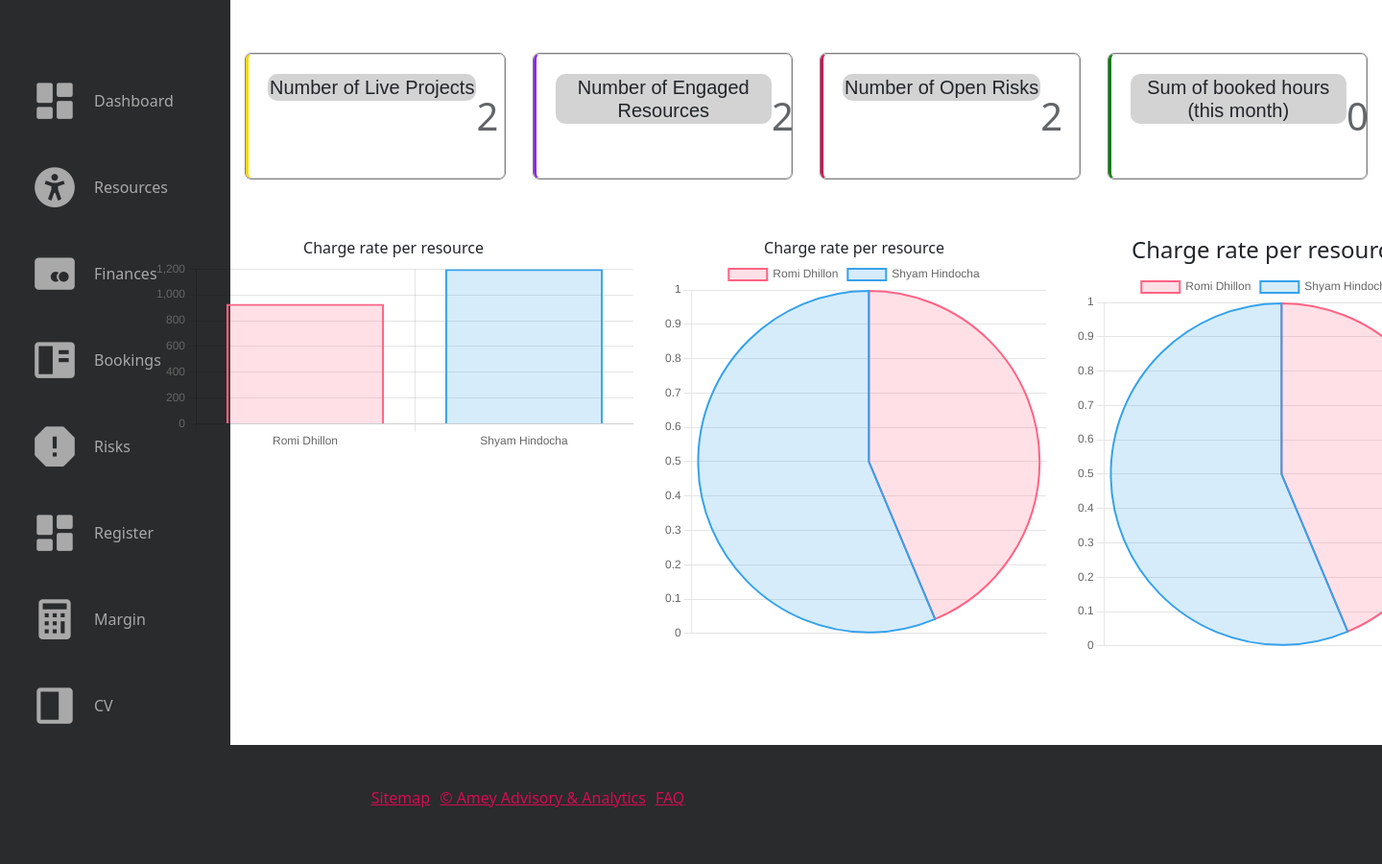
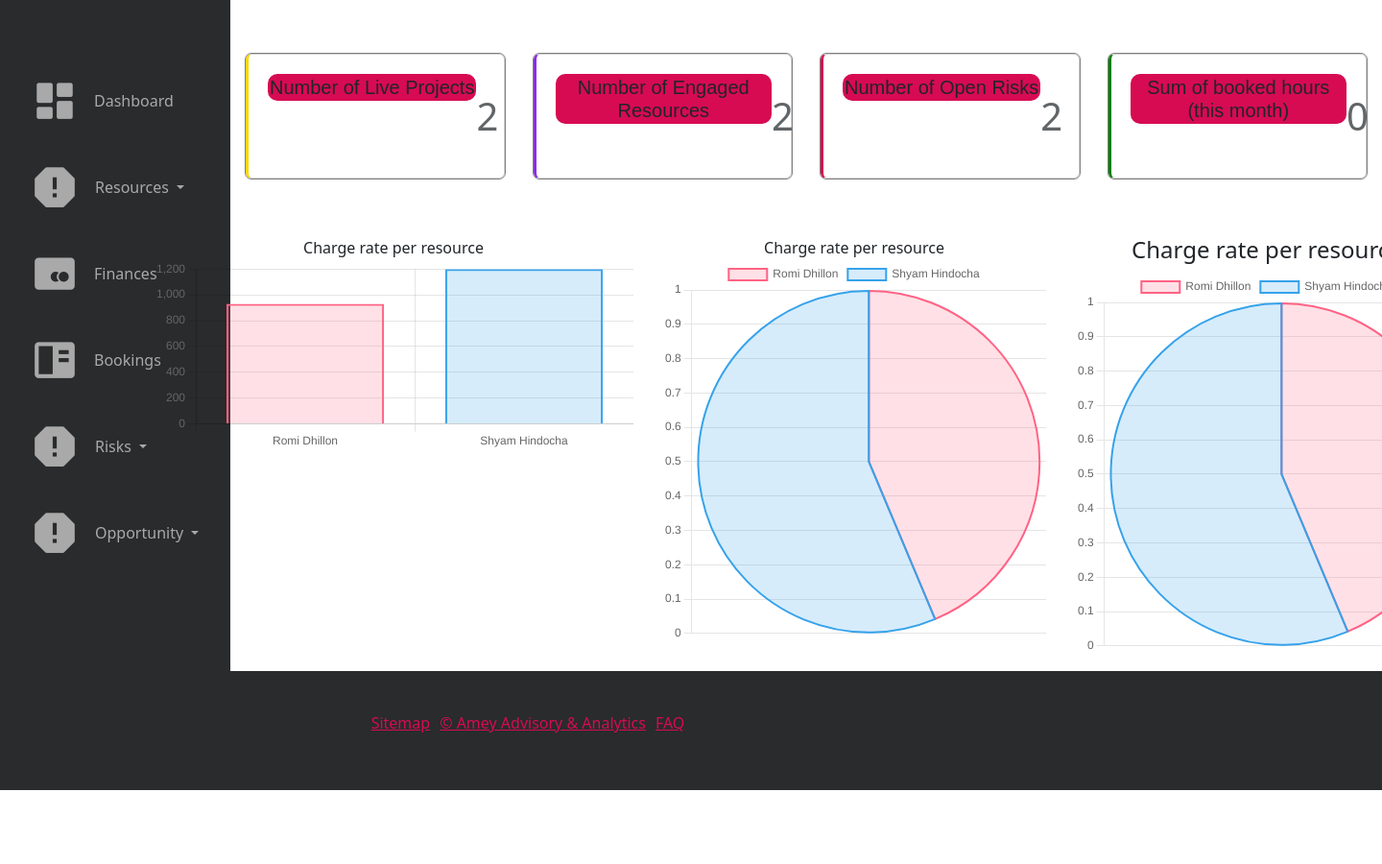
Before and after one commit to romidhillon/ii_website, a Django app: page /ii_app/ in a window 1440 px wide; the page is wider, and only the part inside the window is pictured. Shown: the part 118-1018 px from the top of that part at 96% size. After the commit the page ends 941 px from the top of that part, so only its background shows below. Run offline with Django 4.2, Linux system fonts and the light colour scheme; a user stored in the database is signed in; data comes from the database, SQL or seed files in the repository; both versions use the stored data as it was after the commit; data that the repository does not hold is empty; some libraries are stand-ins or nearby versions; some web fonts are replaced.

Commit message:
modification of left navbar to include dropdown buttons

```diff
--- a/ii_app/static/ii_app/base.css
+++ b/ii_app/static/ii_app/base.css
@@ -118,7 +118,46 @@
 }
 .nav-links .nav-link a:hover {
     color: #d70b52
-}s
+}
+
+
+.dropdown-center i {
+    font-size: 50px;
+    color: darkgrey;
+}
+
+.dropdown-center i:hover {
+    color: #d70b52
+}
+
+.dropdown-toggle{
+    align-items: center;
+    background-color: #292b2c;
+    border: 1px solid #292b2c;
+    margin-left: 0px;
+    color: darkgrey;
+}
+
+.dropdown-menu{
+    background-color: #292b2c;
+    outline: #292b2c;
+}
+
+.dropdown-menu :hover{
+    background-color: #292b2c;
+}
+
+.dropdown-item {
+    color: darkgray;
+}
+
+
+
+
+
+
+
+
 
 .search {
     display: flex;
@@ -409,6 +448,7 @@
     width: 600px;
     margin-top: 0px;
     margin-right: 0px;
+    position: sticky;
 
 }
 /* each card on the post page */
@@ -420,31 +460,87 @@
     margin-top: 30px;
     outline:grey 1px solid;
 
+
 }
 /* card heading for each card on posts page */
 .card-heading {
     display: flex;
-    background-color: lightgrey;
+    background-color: #d70b52;;
+}
 
+.post-grid_container {
+    display: grid;
+    grid-template-columns: 1fr 1fr;
+    gap: 30px;
+
+    justify-content: center;
 
 }
+
 
 .sign-up-form{
     display: flex;
     flex-direction: column;
-    margin-top: 20px ;
-    margin-left: 0px;
+    margin-left: 160px;
+    margin-top: 45px;
+    position:static;
+    background-color: #292b2c;
 }
 
-
-.post-grid_container {
-    display: grid;
-    grid-template-columns: 1fr 1fr;
-    grid-gap: 20px;
-}
-
-.post-grid-child-1 {
+.opportunity {
     display: flex;
     align-items: center;
     justify-content: center;
+    background-color: #292b2c;
 }
+
+.sign-up-button{
+    display: flex;
+    flex-direction: row;
+    justify-content: center;
+    align-items: center;
+    margin-left: 0px;
+    background-color: whitesmoke;
+
+}
+
+.bx-user {
+    font-size: x-large;
+}
+
+.bxs-heart {
+    color:#d70b52;
+    font-size: x-large;
+    border-radius: none;
+
+}
+
+.bx-heart {
+    font-size: x-large;
+    border-radius: none;
+
+}
+
+.heart-button{
+    display: flex;
+    border: white;
+    background-color: white;
+    width:30px;
+    height: 20x;
+
+}
+
+.like-count{
+    margin-top: 5px;
+}
+
+.bxs-comment{
+    display: absolute;
+    border: white;
+    width:30px;
+    height: 20x;
+}
+
+.navbar-toggler{
+    color: white;
+}
--- a/ii_app/templates/ii_app/base.html
+++ b/ii_app/templates/ii_app/base.html
@@ -62,9 +62,20 @@
         <a href= '/ii_app/' >Dashboard</a>
       </li>
       <li class="nav-link">
+        <i class="bx bxs-error-alt"></i>
+        <button class="btn btn-dark dropdown-toggle" type="button" data-bs-toggle="dropdown" aria-expanded="false"
+        style="text-align:left; padding-left:0px">
+          Resources
+        </button>
+        <ul class="dropdown-menu">
+          <li><a class="dropdown-item" href="/ii_app/resources">Resource Search</a></li>
+          <li><a class="dropdown-item" href="/ii_app/cv/">CV Library</a></li>
+        </ul>
+    </li>
+      <!-- <li class="nav-link">
         <i a href= '/ii_app/resources'class="bx bxs-universal-access"></i>
         <a href= '/ii_app/resources'>Resources</a>
-      </li>
+      </li> -->
       <li class="nav-link">
         <i class="bx bxs-credit-card-alt"></i>
         <a href='/ii_app/finances'>Finances</a>
@@ -73,22 +84,37 @@
         <i class='bx bxs-book-content' ></i>
         <a href='/ii_app/bookings'>Bookings</a>
       </li>
+      <!-- <li class="nav-link">
+        <i class="bx bxs-error-alt"></i>
+        <a href='/ii_app/addrisks'>Risks</a>
+      </li> -->
+      <li class="nav-link">
+          <i class="bx bxs-error-alt"></i>
+          <button class="btn btn-dark dropdown-toggle" type="button" data-bs-toggle="dropdown" aria-expanded="false"
+          style="text-align:left; padding-left:0px">
+            Risks
+          </button>
+          <ul class="dropdown-menu">
+            <li><a class="dropdown-item" href="/ii_app/addrisks">Risk Form</a></li>
+            <li><a class="dropdown-item" href="/ii_app/riskregister">Risk Register</a></li>
+          </ul>
+      </li>
+
       <li class="nav-link">
         <i class="bx bxs-error-alt"></i>
-        <a href='/ii_app/addrisks'>Risks</a>
-      </li>
-      <li class="nav-link">
-        <i class="bx bxs-dashboard"></i>
+        <button class="btn btn-dark dropdown-toggle" type="button" data-bs-toggle="dropdown" aria-expanded="false" style="text-align:left; padding-left:0px">
+          Opportunity
+        </button>
+        <ul class="dropdown-menu">
+          <li><a class="dropdown-item " href="/posts/">Forum</a></li>
+          <li><a class="dropdown-item" href="/ii_app/margin">Margin</a></li>
+        </ul>
+    </li>
+        <!-- <li class="nav-link">
+          <i class="bx bxs-dashboard"></i>
         <a href='/ii_app/riskregister'>Register</a>
-      </li>
-      <li class="nav-link">
-        <i class="bx bxs-calculator"></i>
-        <a href='/ii_app/margin'>Margin</a>
-      </li>
-      <li class="nav-link">
-        <i class='bx bxs-dock-right' ></i>
-        <a href='/ii_app/cv'>CV</a>
-      </li>
+      </li> -->
+
     </ul>
   </nav>
   <main>
```
Also changed, not shown: users/templates/users/posts.html (+26 -37 lines), db.sqlite3.
